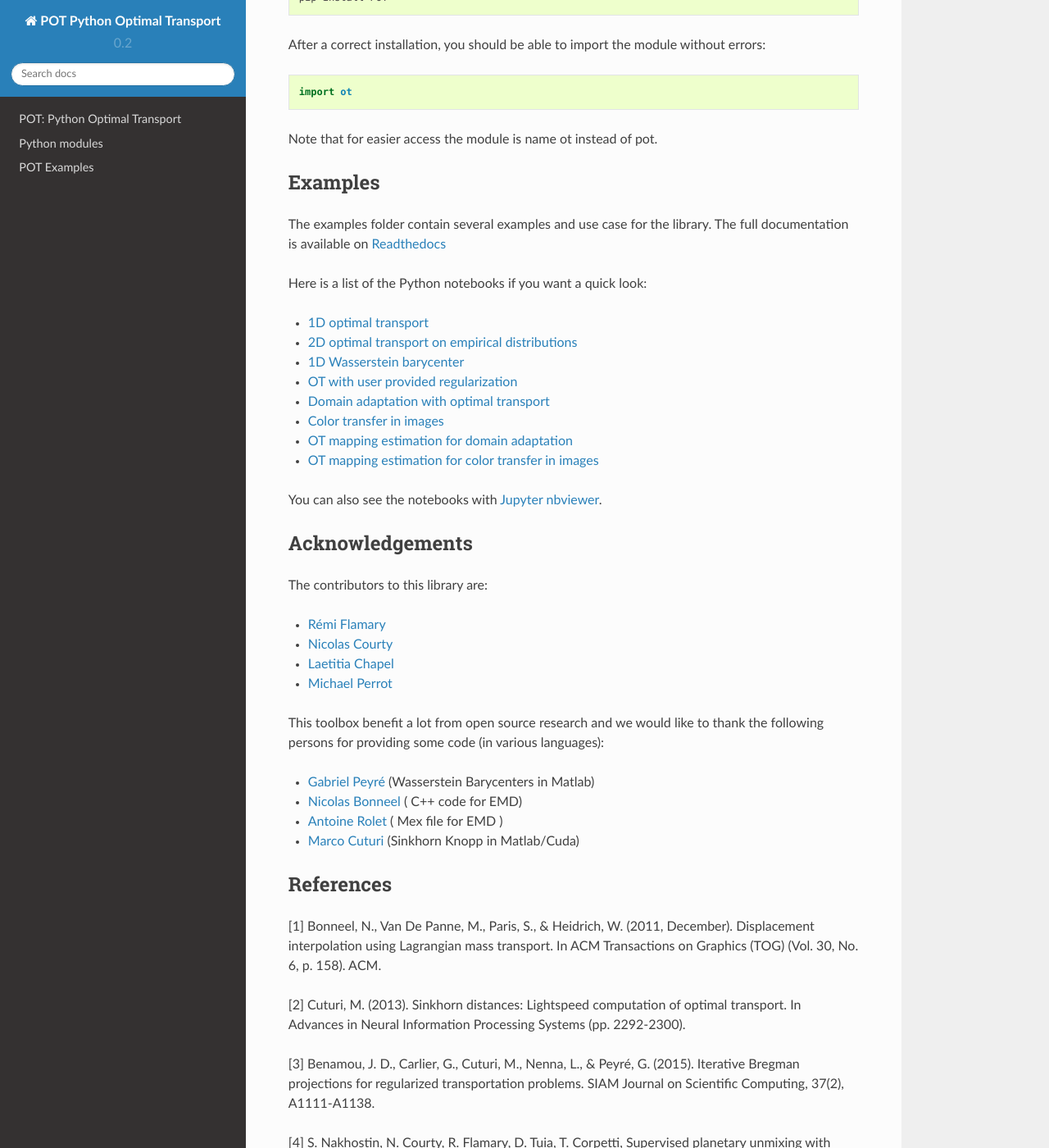
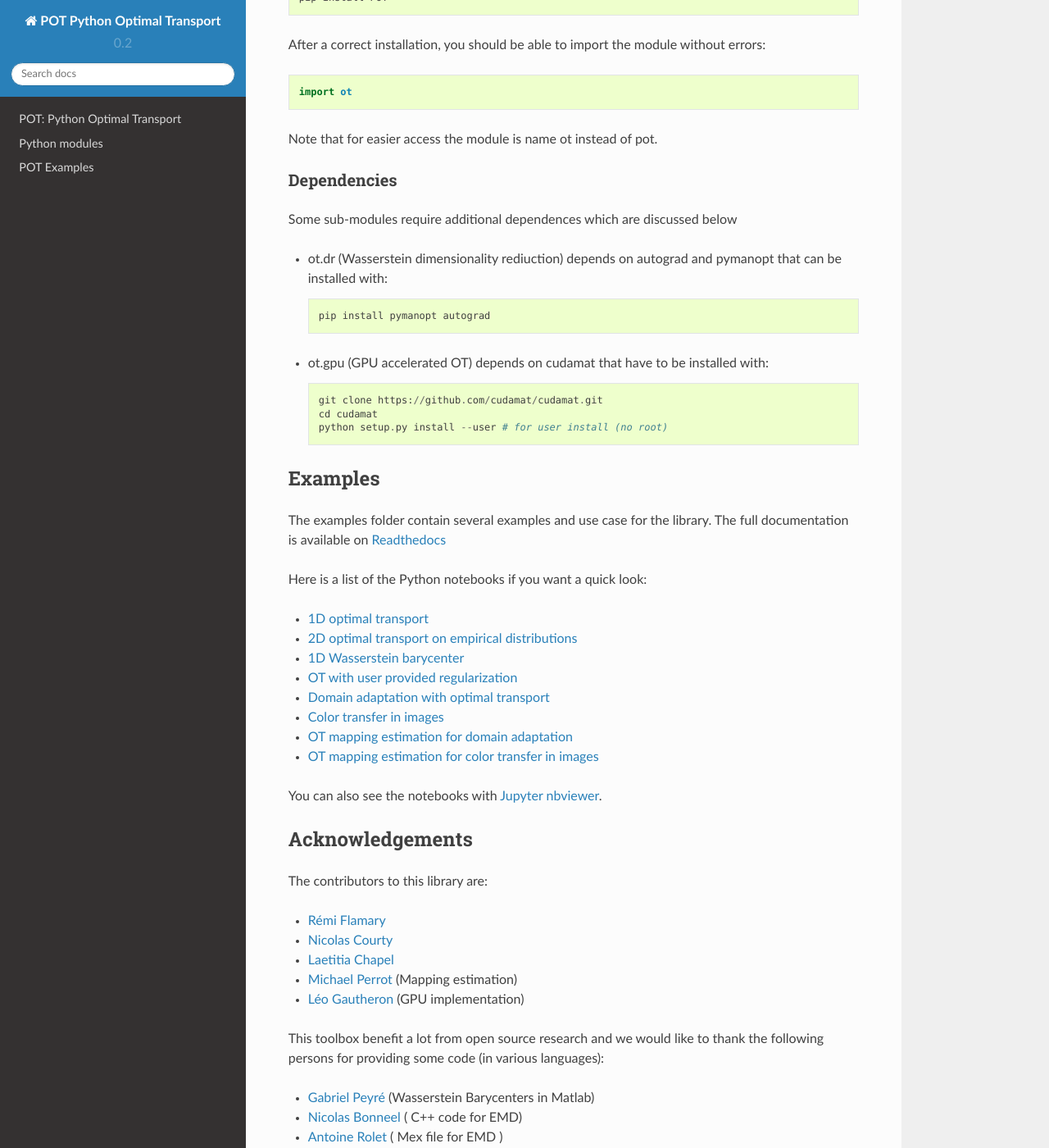
Before and after one commit to PythonOT/POT, a Sphinx documentation site: the page built from docs/source/readme.rst, in a window 1280 px wide and 1400 px high, scrolled down 1165 px. Shown: the whole window at 82% size. Built offline with Sphinx 7.4.7 and the Read the Docs theme 2.0.0, drawn with Linux system fonts in a browser that asks for light colours; some of the changed text lies outside the part shown.

Commit message:
update doc

```diff
--- a/docs/source/readme.rst
+++ b/docs/source/readme.rst
@@ -47,7 +47,7 @@ it) on you machine using
 
 ::
 
-    python setup.py install --user
+    python setup.py install --user # for user install (no root)
 
 The toolbox is also available on PyPI with a possibly slightly older
 version. You can install it with:
@@ -64,6 +64,28 @@ without errors:
     import ot
 
 Note that for easier access the module is name ot instead of pot.
+
+Dependencies
+~~~~~~~~~~~~
+
+Some sub-modules require additional dependences which are discussed
+below
+
+-  ot.dr (Wasserstein dimensionality rediuction) depends on autograd and
+   pymanopt that can be installed with:
+
+   ::
+
+       pip install pymanopt autograd
+
+-  ot.gpu (GPU accelerated OT) depends on cudamat that have to be
+   installed with:
+
+   ::
+
+       git clone https://github.com/cudamat/cudamat.git
+       cd cudamat
+       python setup.py install --user # for user install (no root)
 
 Examples
 --------
@@ -103,6 +125,8 @@ The contributors to this library are:
 -  `Nicolas Courty <http://people.irisa.fr/Nicolas.Courty/>`__
 -  `Laetitia Chapel <http://people.irisa.fr/Laetitia.Chapel/>`__
 -  `Michael Perrot <http://perso.univ-st-etienne.fr/pem82055/>`__
+   (Mapping estimation)
+-  `Léo Gautheron <https://github.com/aje>`__ (GPU implementation)
 
 This toolbox benefit a lot from open source research and we would like
 to thank the following persons for providing some code (in various
```
